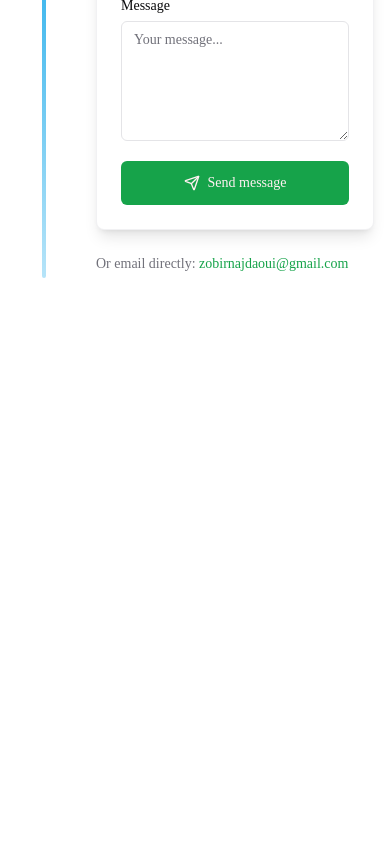
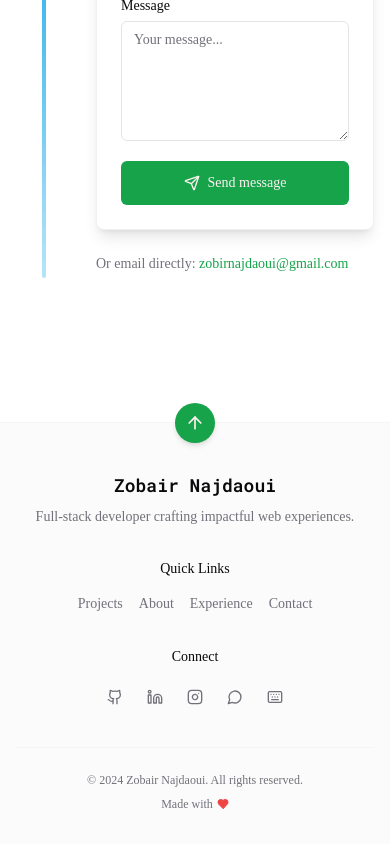
Before and after one commit to ilorez/portfolio, a Next.js app: page / in a window 390 px wide. Shown: the part 7036-7880 px from the top of the page. Before the commit the page ends 7410 px from the top, so only its background shows below. Built offline with nearby package versions, Linux system fonts and the light colour scheme.

Commit message:
feat: Add Footer component to homepage for improved user navigation and information accessibility

```diff
--- a/app/page.tsx
+++ b/app/page.tsx
@@ -2,6 +2,7 @@
 
 import Header from '@/components/global/homepage/header';
 import Navbar from '@/components/global/Navbar';
+import Footer from '@/components/global/Footer';
 import HomepageSection from '@/components/global/homepage/HomepageSection';
 import { HOMEPAGE_SECTIONS } from '@/data/homepage-sections';
 import { portfolio } from '@/data';
@@ -50,6 +51,8 @@ export default function Home() {
           })}
         </div>
       </main>
+
+      <Footer />
     </>
   );
 }
--- /dev/null
+++ b/components/global/Footer.tsx
@@ -0,0 +1,131 @@
+'use client';
+
+import { cn } from '@/lib/utils';
+import Link from 'next/link';
+import { ArrowUp, Github, Linkedin, Instagram, MessageCircle, Keyboard, Heart } from 'lucide-react';
+import { profile, socials } from '@/data';
+import { thirdFont } from '@/app/fonts';
+
+const SOCIAL_ICONS: Record<string, React.ComponentType<{ className?: string }>> = {
+  github: Github,
+  linkedin: Linkedin,
+  instagram: Instagram,
+  discord: MessageCircle,
+  monkeytype: Keyboard,
+};
+
+const QUICK_LINKS = [
+  { href: '#projects', label: 'Projects' },
+  { href: '#about', label: 'About' },
+  { href: '#experience', label: 'Experience' },
+  { href: '#contact', label: 'Contact' },
+];
+
+export default function Footer() {
+  const currentYear = new Date().getFullYear();
+
+  const scrollToTop = () => {
+    window.scrollTo({ top: 0, behavior: 'smooth' });
+  };
+
+  return (
+    <footer
+      className={cn(
+        'relative w-full mt-12 md:mt-16',
+        'bg-zinc-50/80 dark:bg-zinc-900/60',
+        'border-t border-border/30'
+      )}
+    >
+      {/* Back to Top */}
+      <div className="absolute -top-5 left-1/2 -translate-x-1/2 z-10">
+        <button
+          onClick={scrollToTop}
+          className={cn(
+            'flex items-center justify-center w-10 h-10 rounded-full',
+            'bg-primary text-primary-foreground',
+            'shadow-md hover:shadow-lg hover:-translate-y-0.5',
+            'active:scale-95 transition-all duration-200',
+            'focus-visible:outline-none focus-visible:ring-2 focus-visible:ring-primary focus-visible:ring-offset-2'
+          )}
+          aria-label="Back to top"
+        >
+          <ArrowUp className="h-5 w-5" />
+        </button>
+      </div>
+
+      <div className="max-w-5xl mx-auto px-4 md:px-8 pt-12 pb-8">
+        {/* Main Content */}
+        <div className="grid grid-cols-1 sm:grid-cols-2 lg:grid-cols-3 gap-8 lg:gap-12">
+          {/* Branding */}
+          <div className="flex flex-col gap-2 text-center sm:text-left">
+            <Link
+              href="#hero"
+              className={cn(
+                'text-lg font-semibold text-foreground hover:text-primary transition-colors',
+                thirdFont.className
+              )}
+            >
+              {profile.first_name} {profile.last_name}
+            </Link>
+            <p className="text-sm text-muted-foreground">
+              Full-stack developer crafting impactful web experiences.
+            </p>
+          </div>
+
+          {/* Quick Links */}
+          <div className="flex flex-col gap-3 text-center sm:text-left">
+            <span className="text-sm font-medium text-foreground">Quick Links</span>
+            <ul className="flex flex-wrap justify-center sm:justify-start gap-x-4 gap-y-1">
+              {QUICK_LINKS.map(({ href, label }) => (
+                <li key={label}>
+                  <Link
+                    href={href}
+                    className="text-sm text-muted-foreground hover:text-foreground transition-colors"
+                  >
+                    {label}
+                  </Link>
+                </li>
+              ))}
+            </ul>
+          </div>
+
+          {/* Social */}
+          <div className="flex flex-col gap-3 items-center sm:items-start lg:items-end">
+            <span className="text-sm font-medium text-foreground">Connect</span>
+            <div className="flex items-center gap-1">
+              {socials.map((social) => {
+                const Icon = SOCIAL_ICONS[social.id] || MessageCircle;
+                return (
+                  <a
+                    key={social.id}
+                    href={social.url}
+                    target="_blank"
+                    rel="noopener noreferrer"
+                    className={cn(
+                      'flex items-center justify-center w-9 h-9 rounded-lg',
+                      'text-muted-foreground hover:text-foreground hover:bg-accent/40',
+                      'transition-colors duration-150',
+                      'focus-visible:outline-none focus-visible:ring-2 focus-visible:ring-primary'
+                    )}
+                    aria-label={social.name}
+                    title={social.name}
+                  >
+                    <Icon className="h-4 w-4" />
+                  </a>
+                );
+              })}
+            </div>
+          </div>
+        </div>
+
+        {/* Bottom */}
+        <div className="mt-8 pt-6 border-t border-border/30 flex flex-col sm:flex-row items-center justify-between gap-2 text-xs text-muted-foreground">
+          <span>© {currentYear} {profile.first_name} {profile.last_name}. All rights reserved.</span>
+          <span className="flex items-center gap-1">
+            Made with <Heart className="h-3 w-3 text-red-500 fill-red-500" />
+          </span>
+        </div>
+      </div>
+    </footer>
+  );
+}
```
